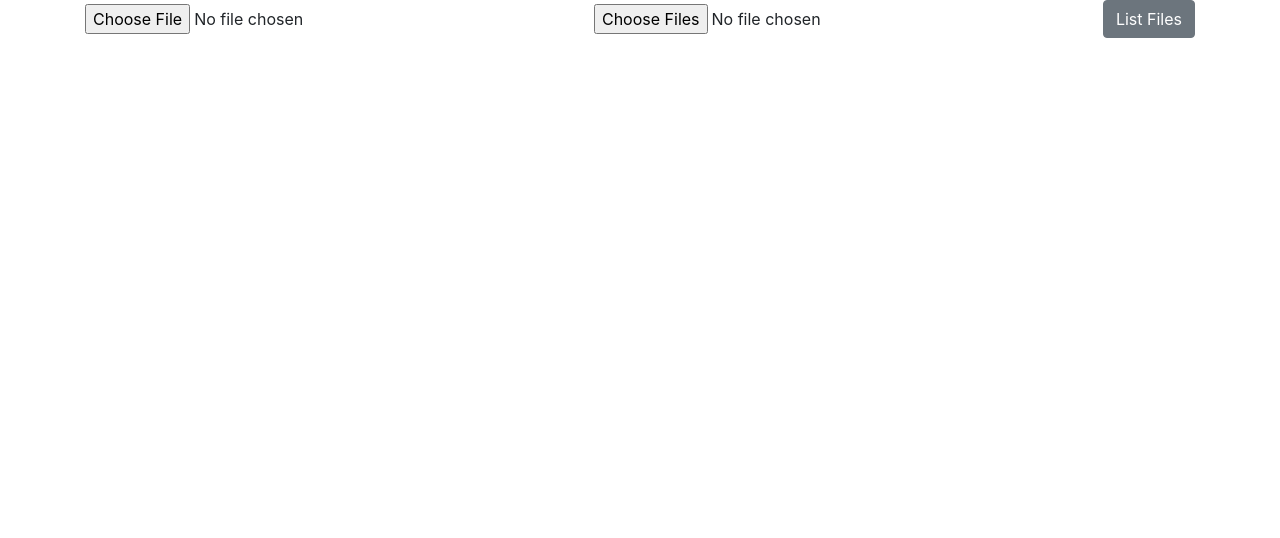
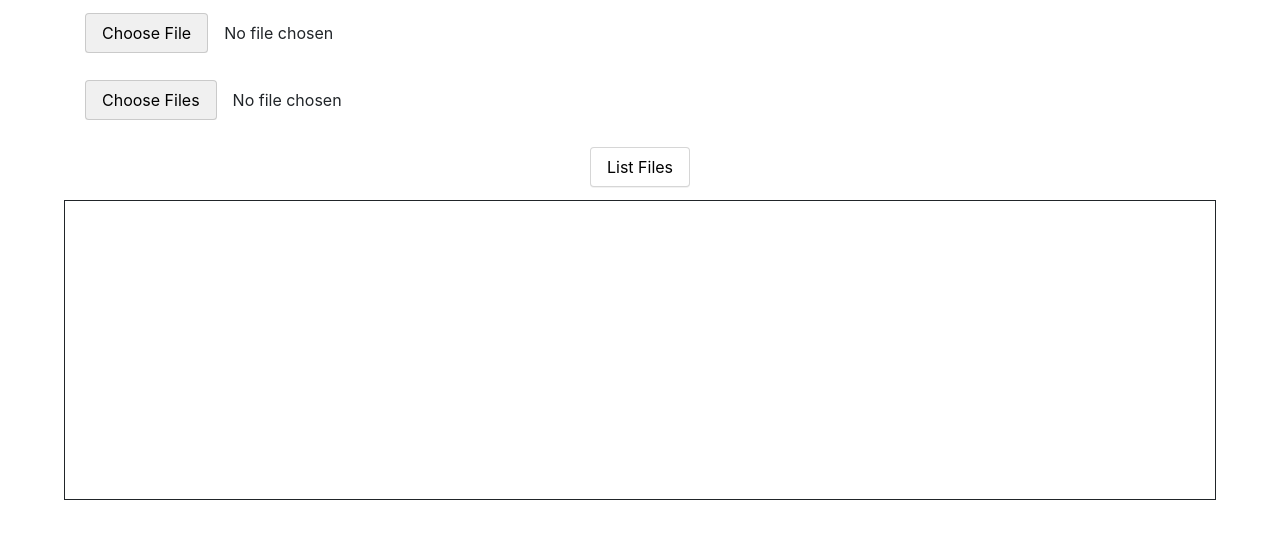
Before and after one commit to TeggunDrut/TDFileXfer, a website with bundled scripts: page src/index.html in a window 1280 px wide. Built offline with nearby package versions, Linux system fonts and the light colour scheme.

Commit message:
Made screen look nicer

```diff
--- a/src/downloadFile.js
+++ b/src/downloadFile.js
@@ -41,7 +41,7 @@ async function downloadFile(file) {
       // console.log(f.name);
     }
     j.generateAsync({ type: "blob" }).then(function (content) {
-      saveAs(content);
+      saveAs(content, file.name);
     });
   } else if (file.name.endsWith(".zip")) {
     console.log(file);
--- a/src/index.html
+++ b/src/index.html
@@ -4,7 +4,7 @@
     <meta charset="UTF-8" />
     <meta http-equiv="X-UA-Compatible" content="IE=edge" />
     <meta name="viewport" content="width=device-width, initial-scale=1.0" />
-    <title>Document</title>
+    <title> TDFileXfer </title>
     <link rel="stylesheet" href="style.css" />
     <link rel="stylesheet" href="bootstrap.css" />
     <script
@@ -22,10 +22,8 @@
     ></script>
   </head>
   <body>
-    <div class="container">
+    <div class="container w-100 h-25">
       <!-- upload button -->
-      <div class="input-group mb-3">
-        <div class="custom-file">
       <input
         type="file"
         id="fileButton"
@@ -45,22 +43,19 @@
         webkitdirectory
         multiple
       />
-        </div>
-        <button class="btn btn-secondary" onclick="listFiles()">
+      <button class="listBtn" onclick="listFiles()">
         List Files
       </button>
-      </div>
 
       <!-- <label for="folder">Select folder</label> -->
       <!-- <input type="file" id="folder" webkitdirectory multiple /> -->
 
-
+    </div>
     <div class="fileList" id="fileList" class="container"></div>
-    </div>
 
     <script type="module" src="fb.js"></script>
     <script src="util.js"></script>
-    <script src="downloadFile.js""></script>
+    <script src="downloadFile.js"></script>
     <script src="uploadFiles.js"></script>
     <script src="uploadFile.js"></script>
     <script src="main.js"></script>
--- a/src/style.css
+++ b/src/style.css
@@ -1,5 +1,7 @@
-html, body {
+html,
+body {
   margin: 0;
+  height: 100%;
 }
 p {
   background-color: lightgray;
@@ -14,6 +16,9 @@ p {
   justify-content: center;
   padding: 5px;
   border: 1px solid;
+  margin-left: 0 !important;
+  margin-right: 0 !important;
+
 }
 .gray {
   background-color: lightgray;
@@ -29,3 +34,50 @@ p {
   right: 0;
   margin: auto;
 }
+.container {
+  display: grid;
+}
+.container > * {
+  position: relative;
+  top: 0;
+  right: 0;
+  left: 0;
+  bottom: 0;
+  margin: auto;
+}
+/* file upload button */
+input[type="file"]::file-selector-button, .listBtn {
+  border-radius: 4px;
+  padding: 0 16px;
+  height: 40px;
+  cursor: pointer;
+  background-color: white;
+  border: 1px solid rgba(0, 0, 0, 0.16);
+  box-shadow: 0px 1px 0px rgba(0, 0, 0, 0.05);
+  /* margin-right: 16px; */
+  transition: background-color 300ms;
+}
+input[type="file"]::file-selector-button {
+  margin-right: 16px;
+}
+
+/* file upload button hover state */
+input[type="file"]::file-selector-button:hover {
+  background-color: #f3f4f6;
+}
+
+/* file upload button active state */
+input[type="file"]::file-selector-button:active {
+  background-color: #e5e7eb;
+}
+
+.fileList {
+  width: 90%;
+  height: 300px;
+  border: 1px solid;
+  position: absolute;
+  left: 0;
+  right: 0;
+  margin: auto;
+  overflow-y: auto;
+}
```
Also changed, not shown: 1 other file. Lines whose indentation alone changed are shown as unchanged.
